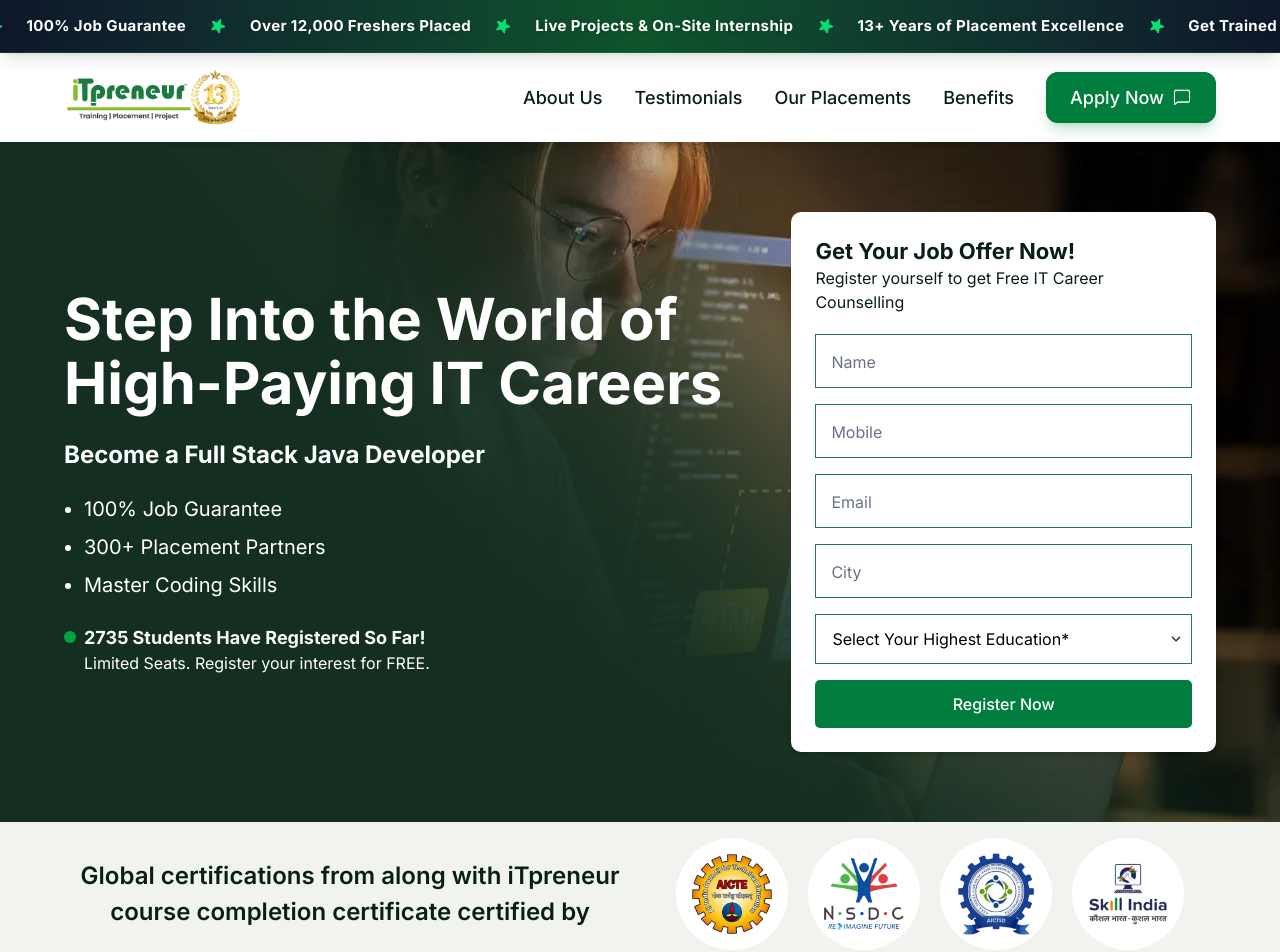
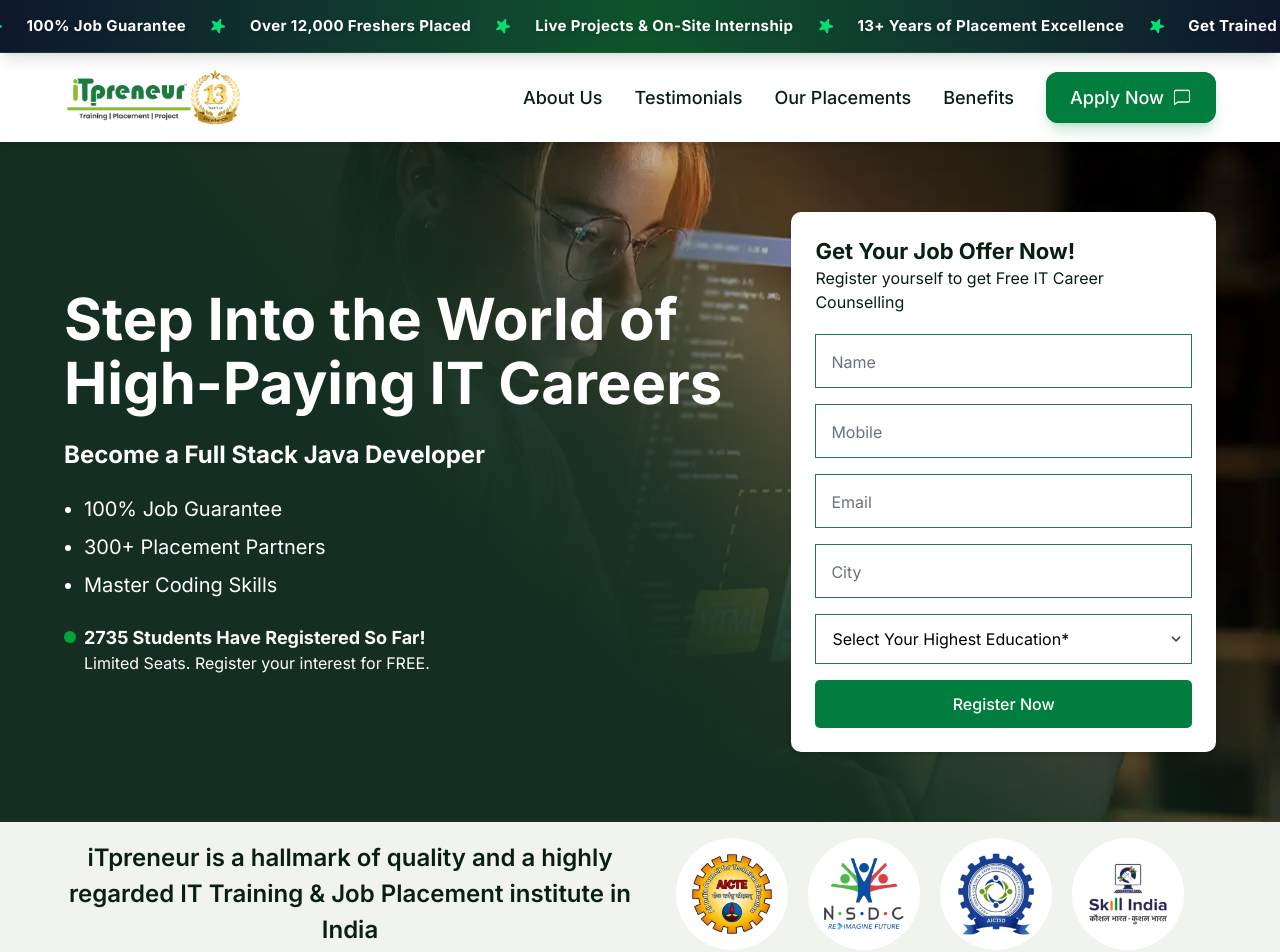
Before and after one commit to OlioGlobal/itpreneurpune, a Next.js app: page /fullstack-java-developer-meta in a window 1280 px wide. Shown: the top 952 px of the page. Built offline with nearby package versions, Linux system fonts and the light colour scheme.

Commit message:
text and salary changes

```diff
--- a/src/pages/fullstack-java-developer-meta.js
+++ b/src/pages/fullstack-java-developer-meta.js
@@ -34,7 +34,7 @@ export default function Full_stack() {
     noticePara: "Limited Seats. Register your interest for FREE.",
     backgroundImage: "/icon/java_bg.webp",
     instituteNote:
-      "Global certifications from along with iTpreneur course \n completion certificate certified by",
+      "iTpreneur is a hallmark of quality and a highly regarded IT Training & Job Placement institute in India",
     partnerLogos: [
       { src: "/icon/aicte.png", alt: "AICTE" },
       { src: "/icon/nsdc-logo.png", alt: "NSDC" },
@@ -104,7 +104,7 @@ export default function Full_stack() {
 
   const salaryData = [
     {
-      range: "₹3 to 5 LPA",
+      range: "₹2.5 to 5 LPA",
       level: "Entry-level Job",
       color: "text-[#0E75A9] border-[#0E75A9]",
     },
--- a/src/pages/fullstack-java-developer-youtube.js
+++ b/src/pages/fullstack-java-developer-youtube.js
@@ -34,7 +34,7 @@ export default function Full_stack() {
     noticePara: "Limited Seats. Register your interest for FREE.",
     backgroundImage: "/icon/java_bg.webp",
     instituteNote:
-      "Global certifications from along with iTpreneur course \n completion certificate certified by",
+      "iTpreneur is a hallmark of quality and a highly regarded IT Training & Job Placement institute in India",
     partnerLogos: [
       { src: "/icon/aicte.png", alt: "AICTE" },
       { src: "/icon/nsdc-logo.png", alt: "NSDC" },
@@ -104,7 +104,7 @@ export default function Full_stack() {
 
   const salaryData = [
     {
-      range: "₹3 to 5 LPA",
+      range: "₹2.5 to 5 LPA",
       level: "Entry-level Job",
       color: "text-[#0E75A9] border-[#0E75A9]",
     },
--- a/src/pages/fullstack-java-developer.js
+++ b/src/pages/fullstack-java-developer.js
@@ -34,7 +34,7 @@ export default function Full_stack() {
     noticePara: "Limited Seats. Register your interest for FREE.",
     backgroundImage: "/icon/java_bg.webp",
     instituteNote:
-      "Global certifications from along with iTpreneur course \n completion certificate certified by",
+      "iTpreneur is a hallmark of quality and a highly regarded IT Training & Job Placement institute in India",
     partnerLogos: [
       { src: "/icon/aicte.png", alt: "AICTE" },
       { src: "/icon/nsdc-logo.png", alt: "NSDC" },
@@ -104,7 +104,7 @@ export default function Full_stack() {
 
   const salaryData = [
     {
-      range: "₹3 to 5 LPA",
+      range: "₹2.5 to 5 LPA",
       level: "Entry-level Job",
       color: "text-[#0E75A9] border-[#0E75A9]",
     },
```
